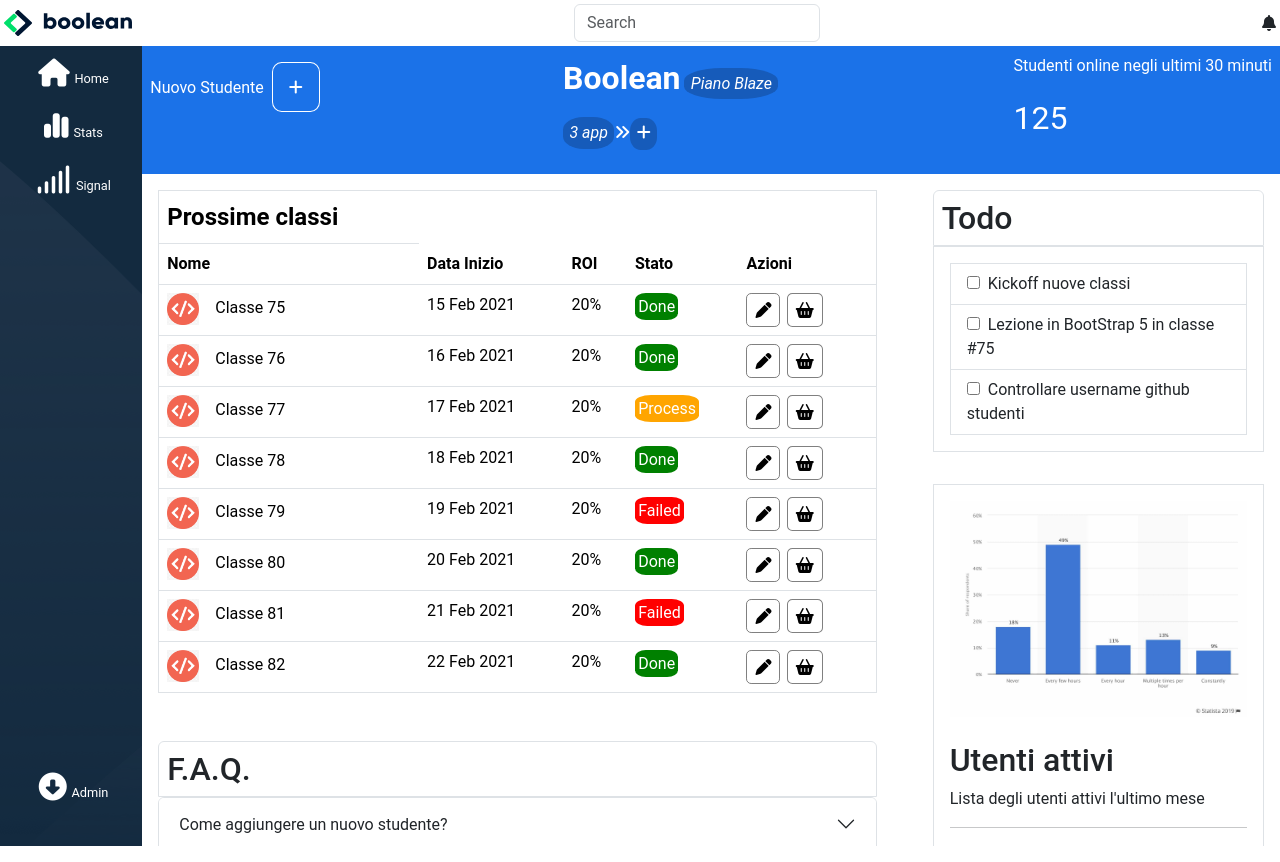
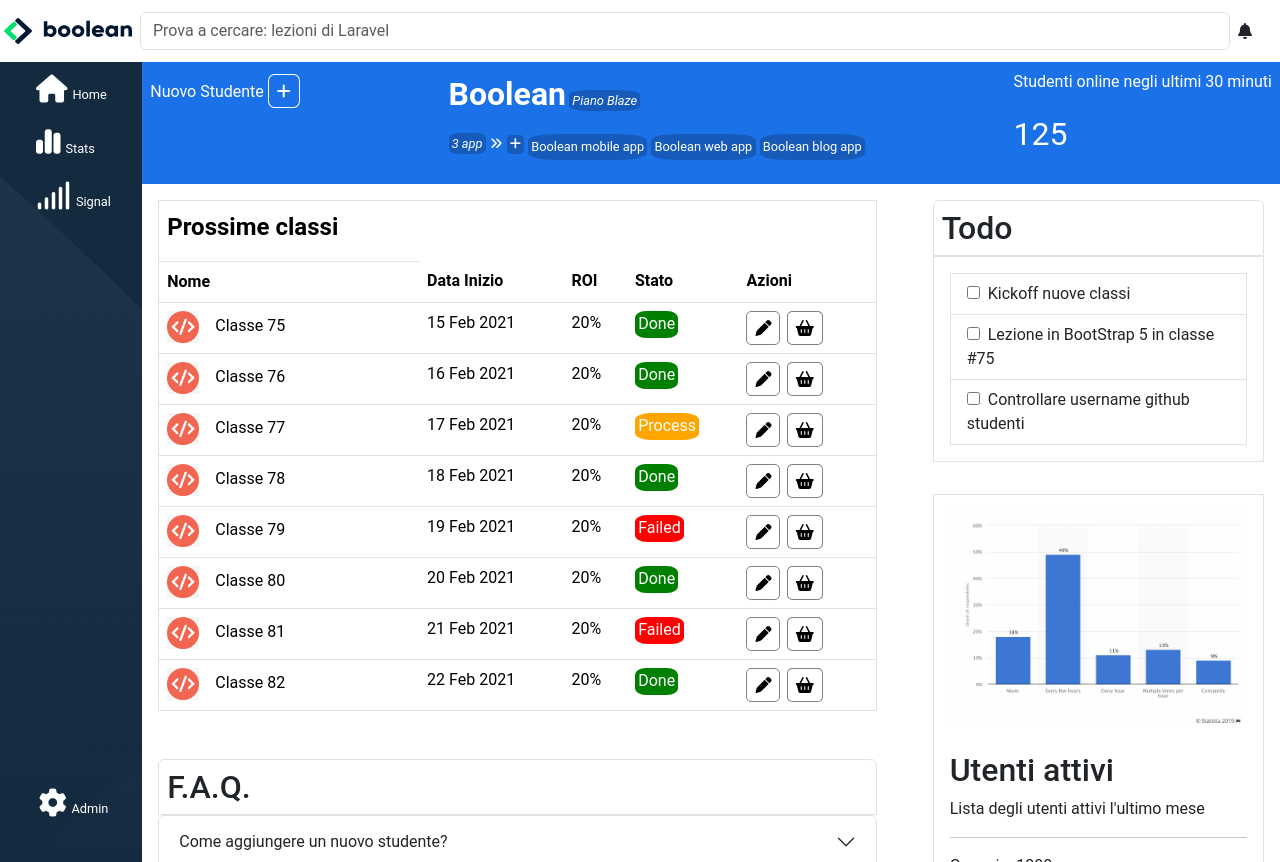
Before and after one commit to Samuele-Chioda/html-css-bootstrap-dashboard, a plain HTML site: page index.html in a window 1280 px wide. Drawn offline with nearby package versions, Linux system fonts and the light colour scheme.

Commit message:
setting font size

```diff
--- a/css/style.css
+++ b/css/style.css
@@ -29,22 +29,14 @@ li > i{
     color: white;
 }
 
-.navbar > ul{
-    list-style: none;
-    display: flex;
-    align-items: center;
-    flex-direction: column;
-}
-
 .my_bg-white{
     background-color: white;
 }
 
 .my_round{
     background-color:#165bba;
-    border-radius: 40%;
-    padding:0.4rem;
-    height: 2rem;
+    border-radius: 25%;
+    padding: 0.2rem;
 }
 
 .my_plus-border{
@@ -111,9 +103,9 @@ li > i{
     }
 }
 
-.my_font-size{
+
+.sec{
     font-size: 0.8rem;
-    color: white;
 }
 
 @media screen and (min-width:768px){
@@ -130,9 +122,22 @@ li > i{
     .img-conteiner{
         width: 8rem;
     }
+    .my_font-size{
+        font-size: 0.8rem;
+        color: white;
+    }
+    li{
+        list-style: none;
+    }
 }
 
 @media (min-width: 576px){
     .container{
     max-width: 100%;}
 }
+
+@media screen and (max-width:992px){
+    .my_d-none{
+        display:none;
+    }
+}
--- a/index.html
+++ b/index.html
@@ -23,10 +23,10 @@
                             <img src="./img/mobile-logo.png" alt="logo small" class="img-fluid small-logo">
                             <img src="./img/logo.svg" alt="logo big" class="img-fluid big-logo">
                         </div>
-                        <form class="form-inline">
-                            <input class="form-control mr-sm-2" type="search" placeholder="Search" aria-label="Search">
+                        <form class="form-inline col padding m-2">
+                            <input class="form-control col mr-sm-2" type="search" placeholder="Prova a cercare: lezioni di Laravel" aria-label="Search">
                         </form>
-                        <i class="fa-solid fa-bell"></i>
+                        <i class="fa-solid fa-bell pe-4"></i>
                     </nav>
                 </div>
             </div>
@@ -49,7 +49,7 @@
                 </div>
                 <div class="navbar end d-flex justify-content-center">
                     <ul class="no-padding-left">
-                        <li><i class="fa-solid fa-circle-down mb-3 fs-3"></i><a
+                        <li><i class="fa-solid fa-gear mb-3 fs-3"></i><a
                                 class="my_font-size d-none d-md-inline text-decoration-none" href="#">Admin</a></li>
                     </ul>
                 </div>
@@ -59,19 +59,26 @@
                     <div class="">
                         <div id="height" class="w-100">
                             <div class="main p-2" id="block-student">
-                                <div class="sec student">
+                                <div class="student">
                                     <p id="plus" class="">
-                                        Nuovo Studente<i class="my_plus-border fa-solid fa-plus fs-6 p-3 m-2"></i>
+                                        Nuovo Studente<i class="my_plus-border fa-solid fa-plus fs-6 p-2 m-1"></i>
                                     </p>
                                 </div>
                                 <div class="sec piano">
                                     <p class=""><span class="fw-bold fs-2">Boolean</span>
                                         <i class="my_round">Piano Blaze</i>
                                     </p>
-                                    <p><i class="my_round">3 app</i><i class="fa-solid fa-angles-right "></i><i
-                                            class="fa-solid fa-plus my_round"></i></p>
+                                    <section class="d-flex">
+                                        <p><i class="my_round me-1">3 app</i><i class="fa-solid fa-angles-right me-1"></i><i
+                                            class="fa-solid fa-plus my_round me-1">
+                                        </i>
+                                    </p>
+                                    <p class="my_d-none my_round me-1">Boolean mobile app<p>
+                                        <p class="my_d-none my_round me-1">Boolean web app<p>
+                                            <p class="my_d-none my_round me-1">Boolean blog app<p>
+                                    </section>
                                 </div>
-                                <div class="sec online">
+                                <div class="online">
                                     <p>Studenti online negli ultimi 30 minuti </p>
                                     <p class="fs-2">125</p>
                                 </div>
@@ -84,7 +91,7 @@
                                 <table class="table border rounded">
                                     <thead class="rounded-top">
                                         <tr>
-                                            <th class="fs-4" scope="col">Prossime classi</th>
+                                            <th class="fs-4" scope="col">Prossime classi<h2></h2></th>
                                         </tr>
                                     </thead>
                                     <tbody class="rounded-bottom">
@@ -179,12 +186,12 @@
                                 <div class="accordion-item">
                                     <h2 class="accordion-header">
                                         <button class="accordion-button collapsed" type="button"
-                                            data-bs-toggle="collapse" data-bs-target="#collapseTwo"
+                                            data-bs-toggle="collapse" data-bs-target="#collapseOne"
                                             aria-expanded="false" aria-controls="collapseTwo">
                                             Come aggiungere un nuovo studente?
                                         </button>
                                     </h2>
-                                    <div id="collapseTwo" class="accordion-collapse collapse"
+                                    <div id="collapseOne" class="accordion-collapse collapse"
                                         data-bs-parent="#accordionExample">
                                         <div class="accordion-body">
                                             <strong>This is the second item's accordion body.</strong> It is hidden by
```
